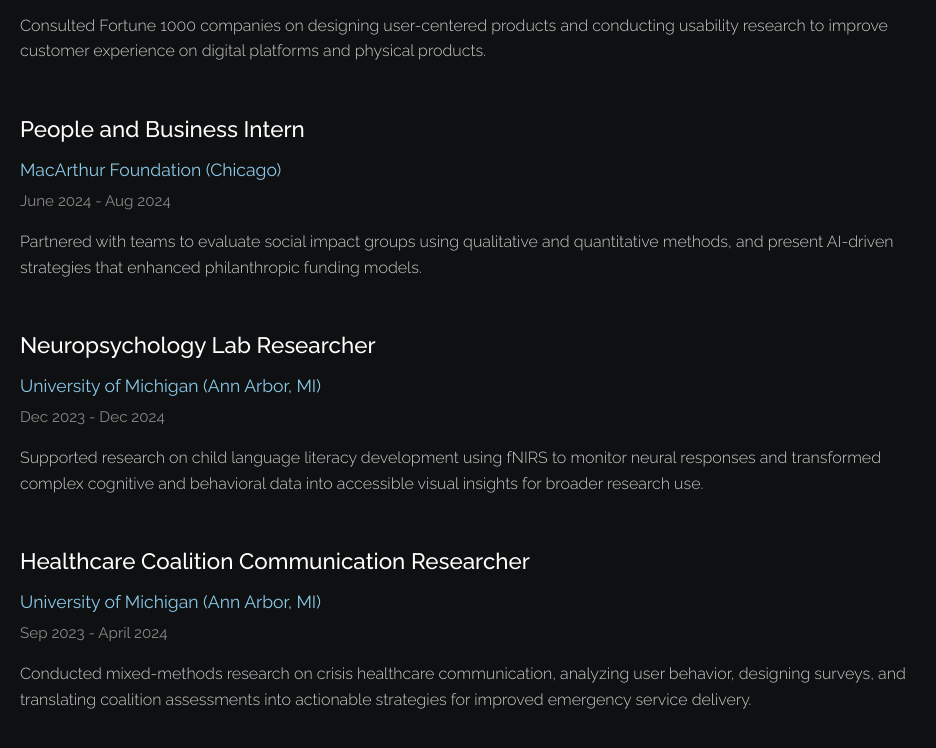
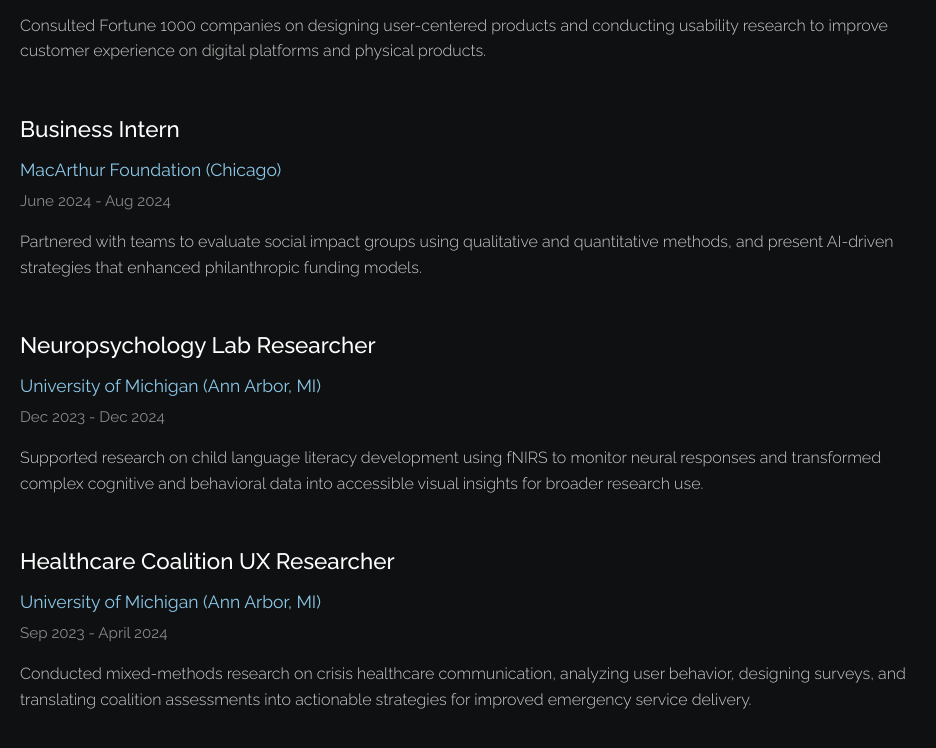
Before and after one commit to gbogle/gracebogleportfolio, a plain HTML site: page about.html in a window 1280 px wide. Shown: the part 1889-2637 px from the top of the page, 200-1136 px from the left. Drawn offline with Linux system fonts and the light colour scheme.

Commit message:
Update about.html

```diff
--- a/about.html
+++ b/about.html
@@ -163,7 +163,7 @@
                     </div>
                   </div>
               <div class="detail-content">
-                <h3>People and Business Intern</h3>
+                <h3>Business Intern</h3>
                 <p class="institution">MacArthur Foundation (Chicago)</p>
                 <p class="duration">June 2024 - Aug 2024</p>
                 <p class="description">
@@ -193,7 +193,7 @@
                     </div>
                   </div>
               <div class="detail-content">
-                <h3>Healthcare Coalition Communication Researcher</h3>
+                <h3>Healthcare Coalition UX Researcher</h3>
                 <p class="institution">University of Michigan (Ann Arbor, MI)</p>
                 <p class="duration">Sep 2023 - April 2024</p>
                 <p class="description">
```
